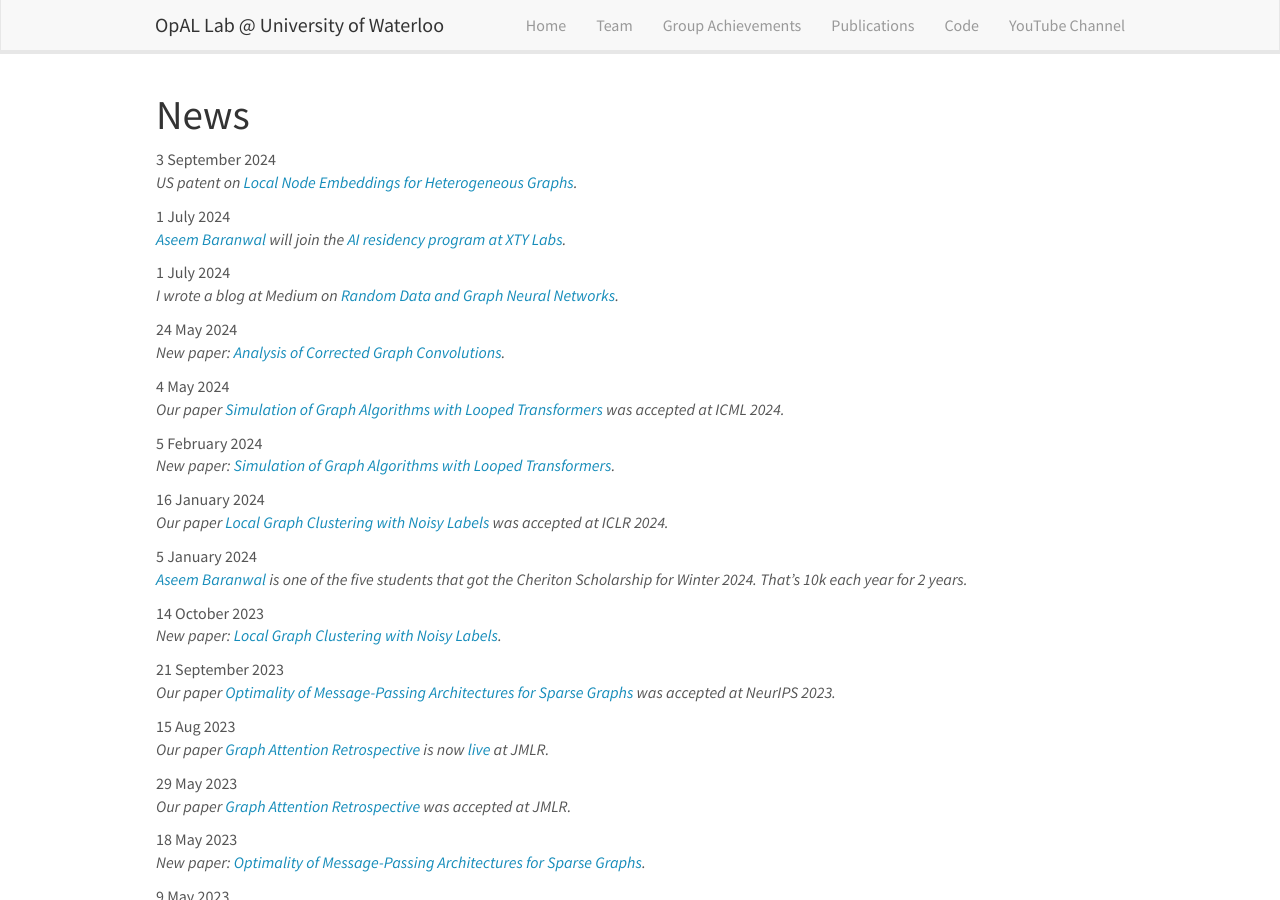
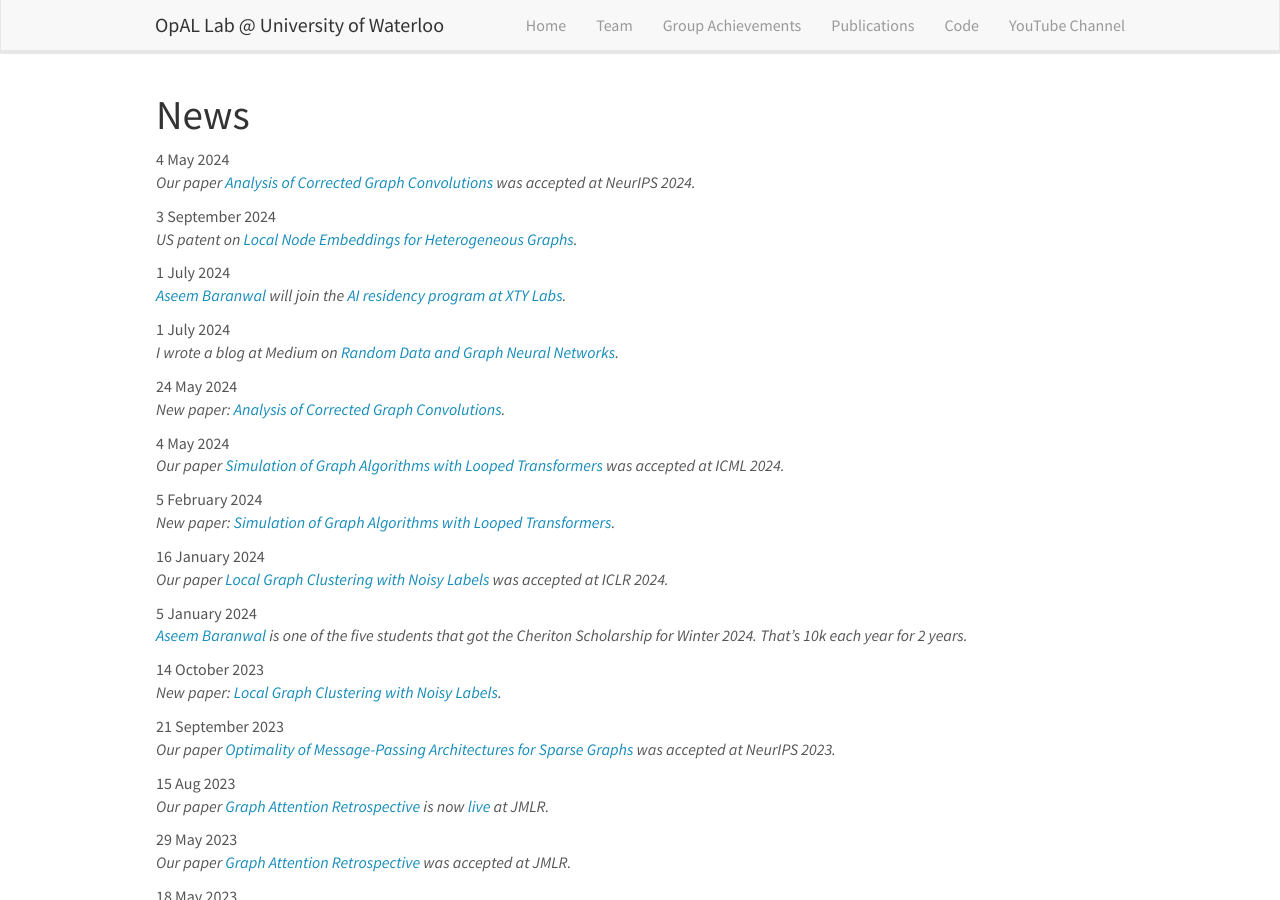
Before and after one commit to opallab/opallab.github.io, a Jekyll site: the page built from _pages/allnews.md, in a window 1280 px wide and 900 px high. Built offline with Jekyll 4.4.1, drawn with Linux system fonts in a browser that asks for light colours; nearby versions of some CDN libraries.

Commit message:
updateush

```diff
--- a/_data/news.yml
+++ b/_data/news.yml
@@ -1,3 +1,6 @@
+- date: 4 May 2024
+  headline: "Our paper <a href='https://arxiv.org/abs/2405.13987'>Analysis of Corrected Graph Convolutions</a> was accepted at NeurIPS 2024."
+
 - date: 3 September 2024
   headline: "US patent on <a href='https://www.freepatentsonline.com/y2024/0289384.html'>Local Node Embeddings for Heterogeneous Graphs</a>."
 
--- a/_data/publist.yml
+++ b/_data/publist.yml
@@ -26,7 +26,7 @@
   authors: R. Wang, A. Baranwal, K. Fountoulakis
   link:
     url: https://arxiv.org/abs/2405.13987
-    display: arXiv:2405.13987
+    display: arXiv:2405.13987 (accepted at NeurIPS 2024)
   highlight: 0
   news2:
   code:
```
